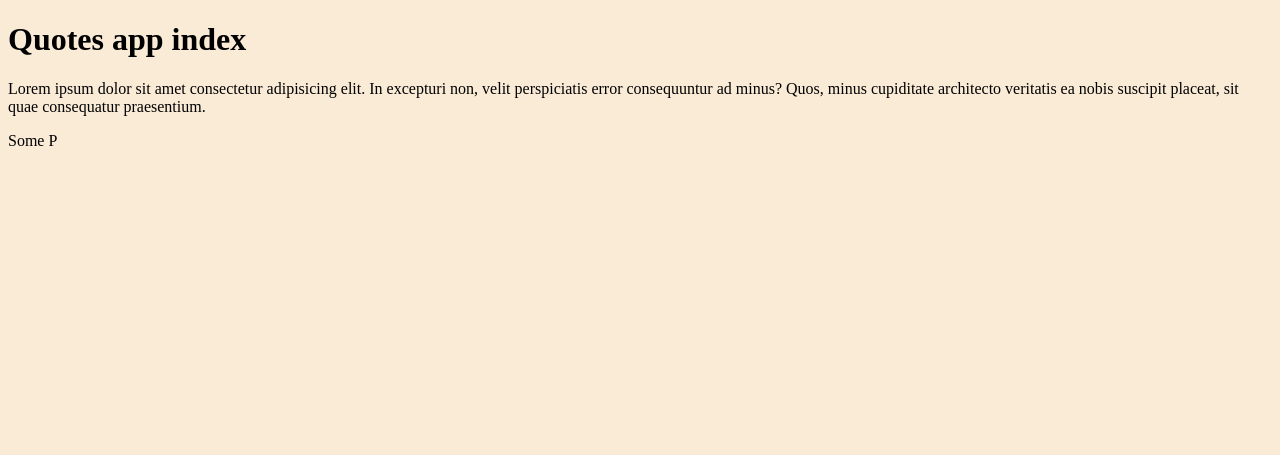
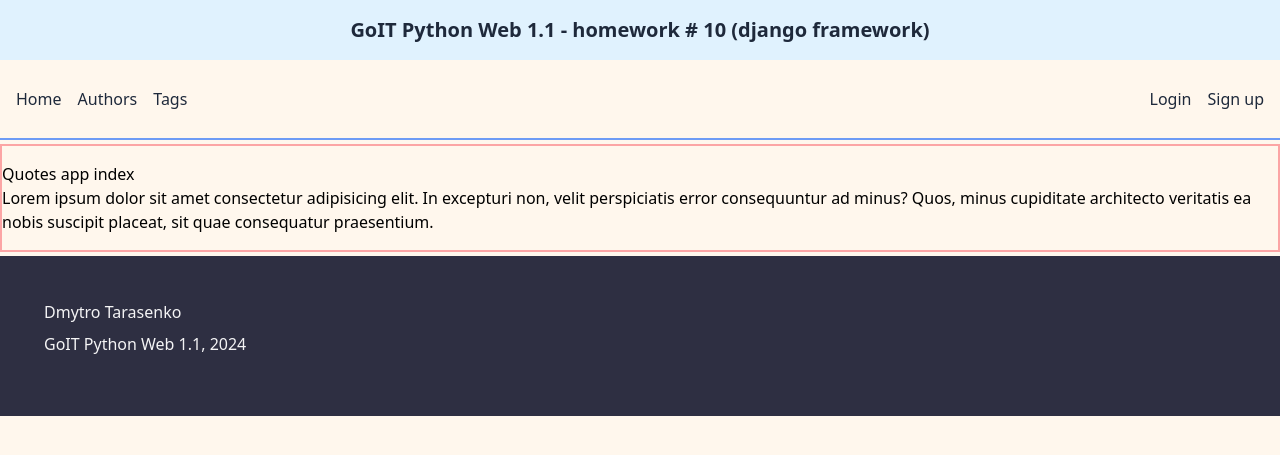
Before and after one commit to Dmytro-Tarasenko/pythonweb_hw10, a Django app: page / in a window 1280 px wide. Shown: the top 455 px of the page. Run offline with Django 5.2, Linux system fonts and the light colour scheme; some web fonts are replaced.

Commit message:
Update the repository with the latest changes

```diff
--- a/hw10/app_quotes/static/app_quotes/style.css
+++ /dev/null
@@ -1,3 +0,0 @@
-body {
-    background-color: antiquewhite;
-}
--- a/hw10/app_quotes/templates/app_quotes/base.html
+++ b/hw10/app_quotes/templates/app_quotes/base.html
@@ -1,15 +1,60 @@
 <!DOCTYPE html>
 <html lang="en">
+
 <head>
-    <meta charset="UTF-8">
+    <meta http-equiv="Content-Type" content="text/html; charset=UTF-8">
     <meta name="viewport" content="width=device-width, initial-scale=1.0">
+    <title>GoIT Python Web 1.1 - homework # 10 (django framework)</title>
+    <link rel="preconnect" href="https://rsms.me/">
+    <link rel="stylesheet" href="https://rsms.me/inter/inter.css">
     {% load static %}
-    <link href="{% static 'app_quotes/style.css'%}" rel="stylesheet" />
-    <title>Quotes from DB</title>
+    <link rel="stylesheet" href="{% static 'app_quotes/normalize.css' %}">
+    <link rel="stylesheet" href="{% static 'app_quotes/styles.css' %}">
 </head>
-<body>
-    {% block main_content %}
-    {% endblock %}
-    <p>Some P</p>
+
+<body class="bg-orange-50">
+    <p class="text-xl text-center font-semibold p-4 bg-sky-100 text-slate-800">GoIT Python Web 1.1 - homework # 10
+        (django framework)</p>
+    <div class="container m-auto">
+        <header class="mx-auto p-4 h-20 border-b-2 border-[#6d9bf5] content-center flex flex-row">
+            <nav class="w-1/2 flex items-center">
+                <ul class="flex gap-4">
+                    <li
+                        class="text-slate-800 transition ease-in-out delay-100 hover:scale-125 hover:text-indigo-700 duration-150">
+                        <a href="{% url 'app_quotes:home' %}">Home</a>
+                    </li>
+                    <li
+                        class="text-slate-800 transition ease-in-out delay-100 hover:scale-125 hover:text-indigo-700 duration-150">
+                        <a href="{% url 'app_quotes:authors' %}">Authors</a>
+                    </li>
+                    <li
+                        class="text-slate-800 transition ease-in-out delay-100 hover:scale-125 hover:text-indigo-700 duration-150">
+                        <a href="{% url 'app_quotes:tags' %}">Tags</a>
+                    </li>
+                </ul>
+            </nav>
+            <div class="w-1/2 flex items-center">
+                <ul class="flex flex-row-reverse w-full gap-4">
+                    <li
+                        class="text-slate-800 transition ease-in-out delay-100 hover:scale-125 hover:text-indigo-700 duration-150 order-2">
+                        <a href="{% url 'app_quotes:login' %}">Login</a>
+                    </li>
+                    <li
+                        class="text-slate-800 transition ease-in-out delay-100 hover:scale-125 hover:text-indigo-700 duration-150 order-1">
+                        <a href="{% url 'app_quotes:register' %}">Sign up</a>
+                    </li>
+                </ul>
+            </div>
+        </header>
+        <main class="my-1 py-4 border-2 border-red-300">
+            {% block content %}
+            {% endblock %}
+        </main>
+        <footer class="h-40 bg-[#2e2f42] p-10">
+            <p class="text-left text-zinc-100 p-1">Dmytro Tarasenko</p>
+            <p class="text-left text-zinc-100 p-1">GoIT Python Web 1.1, 2024</p>
+        </footer>
+    </div>
 </body>
+
 </html>
--- a/hw10/app_quotes/templates/app_quotes/index.html
+++ b/hw10/app_quotes/templates/app_quotes/index.html
@@ -1,6 +1,6 @@
 {% extends 'app_quotes\base.html' %}
 
-{% block main_content %}
+{% block content %}
     <h1>{{msg}}</h1>
     <p>Lorem ipsum dolor sit amet consectetur adipisicing elit. In excepturi non, velit perspiciatis error consequuntur ad minus? Quos, minus cupiditate architecto veritatis ea nobis suscipit placeat, sit quae consequatur praesentium.</p>
 {% endblock %}
--- a/hw10/app_quotes/urls.py
+++ b/hw10/app_quotes/urls.py
@@ -5,5 +5,15 @@
 app_name = "app_quotes"
 
 urlpatterns = [
-    path('', views.index, name='home')
+    path('', views.index, name='home'),
+    path('authors/', views.authors, name='authors'),
+    path('authors/page/<int:page>', views.authors, name='authors'),
+    path('authors/<int:author_id>', views.authors, name='authors'),
+    path('authos/<str:name>', views.authors, name='authors'),
+    path('tags/', views.tags, name='tags'),
+    path('tags/<str:tag>', views.tags, name='tags'),
+    path('tags/page/<int:page>', views.tags, name='tags'),
+    path('login/', views.login, name='login'),
+    path('logout/', views.logout, name='logout'),
+    path('signup/', views.register, name='register')
 ]
--- a/hw10/app_quotes/views.py
+++ b/hw10/app_quotes/views.py
@@ -6,3 +6,38 @@
     return render(request=request,
                   template_name='app_quotes/index.html',
                   context={'msg': "Quotes app index"})
+
+
+def authors(request,
+            page: int = 1,
+            author_id: int = None,
+            name: str = None):
+    return render(request=request,
+                  template_name='app_quotes/index.html',
+                  context={'msg': f"Author, page: {page}, id: {author_id}, name: {name}"})
+
+
+def tags(request,
+         tag: str = None,
+         page: int = 1):
+    return render(request=request,
+                  template_name='app_quotes/index.html',
+                  context={'msg': f"Tags, page: {page}, tag: {tag}"})
+
+
+def login(request):
+    return render(request=request,
+                  template_name='app_quotes/index.html',
+                  context={'msg': "Login page"})
+
+
+def logout(request):
+    return render(request=request,
+                  template_name='app_quotes/index.html',
+                  context={'msg': "Logout handler"})
+
+
+def register(request):
+    return render(request=request,
+                  template_name='app_quotes/index.html',
+                  context={'msg': "Signup page"})
```
Also changed, not shown: hw10/app_quotes/static/app_quotes/normalize.css (added, +9 -0 lines), hw10/htmls/index.html (+43 -6 lines), hw10/htmls/normalize.css (added, +9 -0 lines), hw10/app_quotes/static/app_quotes/styles.css (added).
